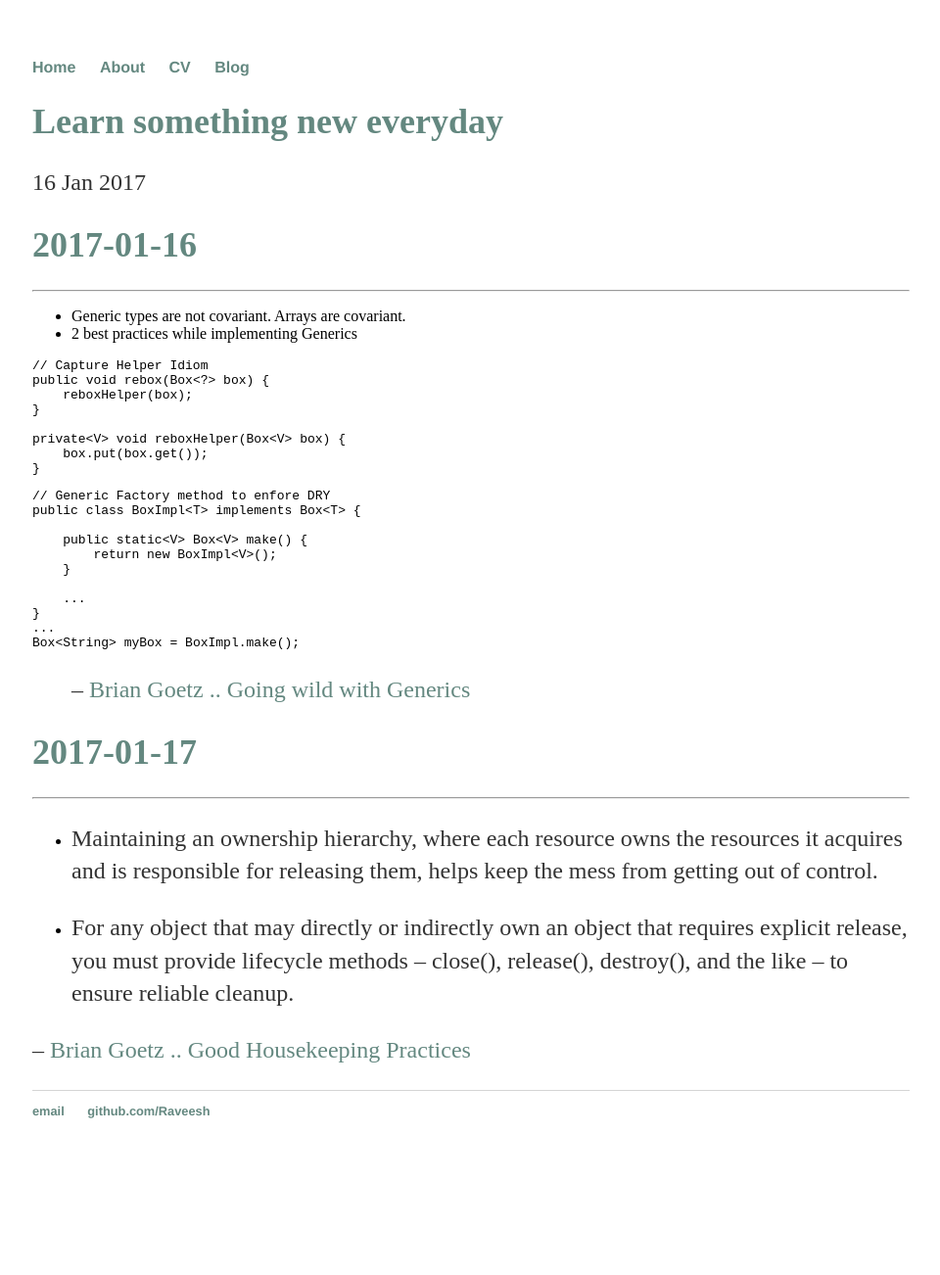
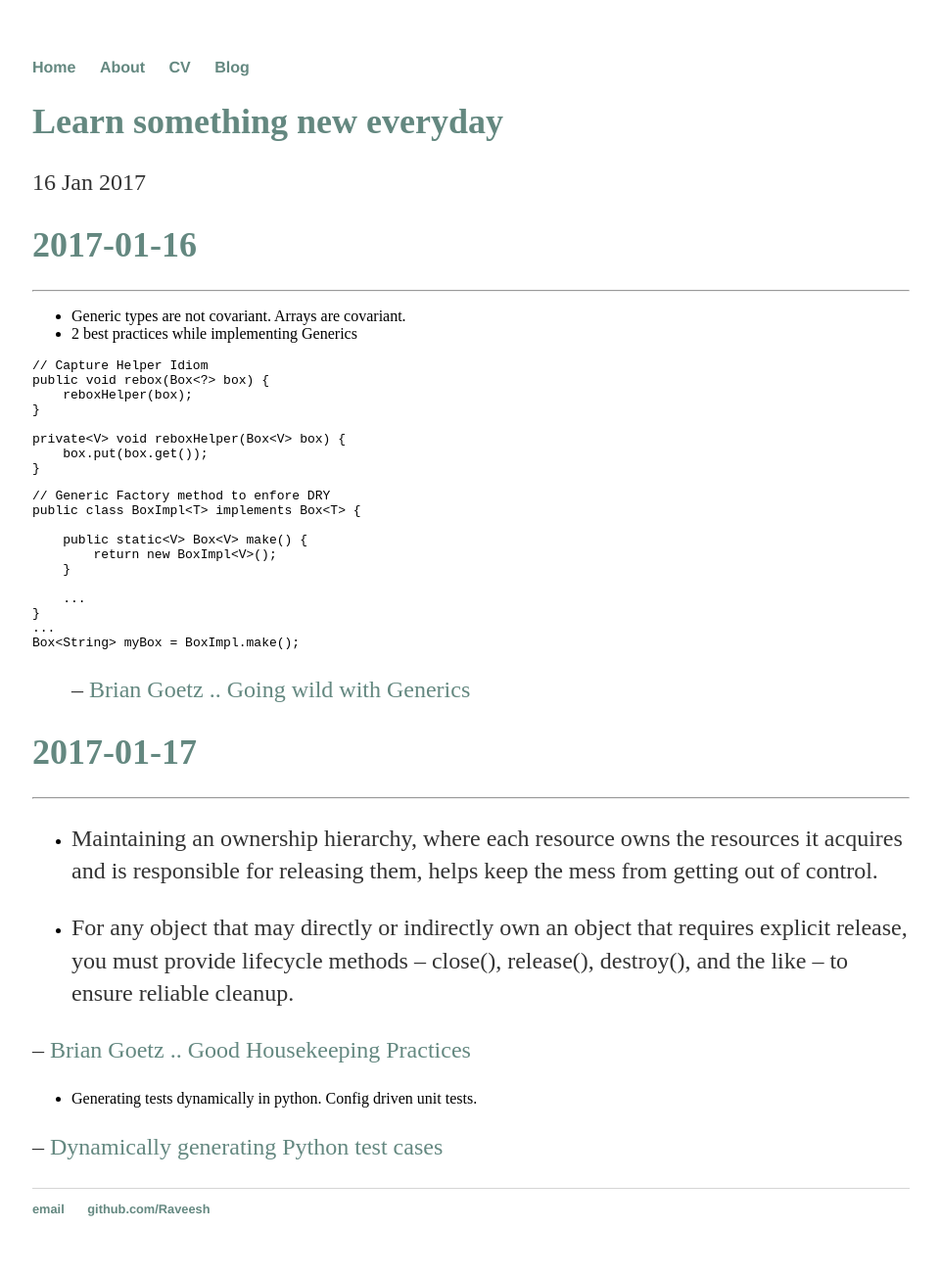
Before and after one commit to jainshailesh/Raveesh.github.io, a Jekyll site: the page built from _posts/2017-01-16-One-line-a-day.md, in a window 1280 px wide. Shown: the whole page at 98% size, without its empty margins (159-1119 px from the left). Built offline with Jekyll 4.4.1, drawn with Linux system fonts in a browser that asks for light colours; before the commit the page ends 1202 px from its top, so only the background shows below that.

Commit message:
Dynamically generate tests in python

```diff
--- a/_posts/2017-01-16-One-line-a-day.md
+++ b/_posts/2017-01-16-One-line-a-day.md
@@ -42,3 +42,7 @@ Box<String> myBox = BoxImpl.make();
 * For any object that may directly or indirectly own an object that requires explicit release, you must provide lifecycle methods -- close(), release(), destroy(), and the like -- to ensure reliable cleanup.
 
  -- [Brian Goetz .. Good Housekeeping Practices](https://www.ibm.com/developerworks/java/library/j-jtp03216/index.html?ca=drs-)
+
+* Generating tests dynamically in python. Config driven unit tests.
+
+ -- [Dynamically generating Python test cases](https://eli.thegreenplace.net/2014/04/02/dynamically-generating-python-test-cases)
```
